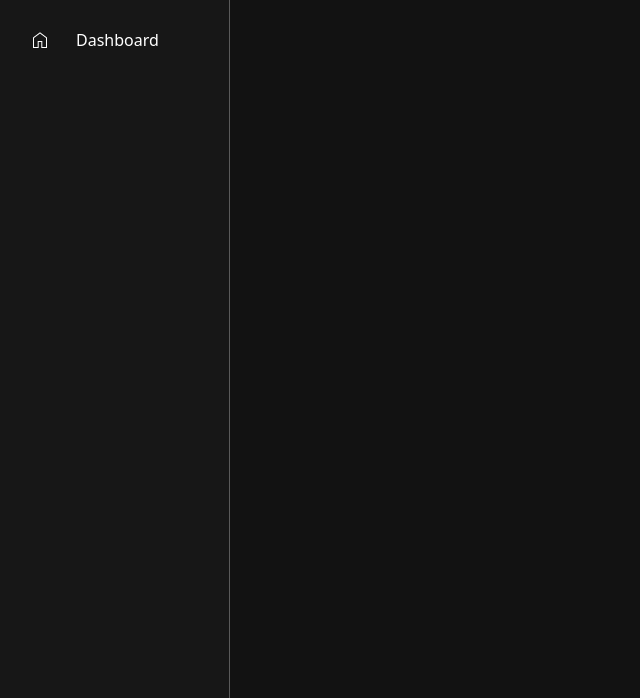
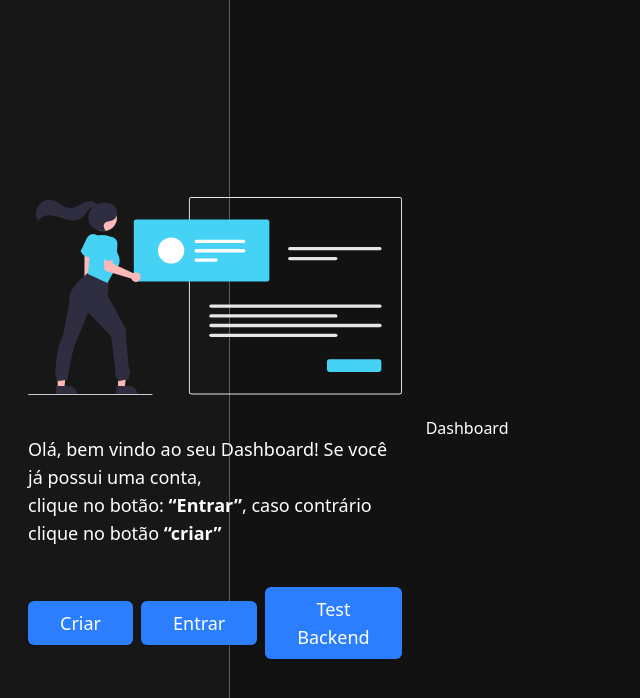
Before and after one commit to Zafkiel45/self-management, a Next.js app: page /dashboard in a window 1280 px wide. Shown: the top 698 px of the page, without its empty margins (0-640 px from the left). Built offline with nearby package versions, Linux system fonts and the light colour scheme.

Commit message:
refatore: added dashboard component

```diff
--- a/src/app/dashboard/page.tsx
+++ b/src/app/dashboard/page.tsx
@@ -1,13 +1,7 @@
-import { Navbar } from "@/components/navbar";
-import { NavItem } from "@/components/nav_item";
-import { Home } from "../../../public/svg_components/home";
+import { DashboardComponent } from "@/components/composed/dashboard";
 
 export default function Dashboard() {
   return (
-    <div className="flex gap-2 h-screen w-screen">
-      <Navbar>
-        <NavItem content="Dashboard" icon={<Home/>} />
-      </Navbar>
-    </div>
+    <DashboardComponent/>
   );
 }
--- /dev/null
+++ b/src/components/composed/dashboard.tsx
@@ -0,0 +1,13 @@
+import Home from "@/app/page";
+import { NavItem } from "../nav_item";
+import { Navbar } from "../navbar";
+
+export const DashboardComponent = () => {
+  return (
+    <div className="flex gap-2 h-screen w-screen">
+      <Navbar>
+        <NavItem content="Dashboard" icon={<Home />} />
+      </Navbar>
+    </div>
+  );
+};
```
